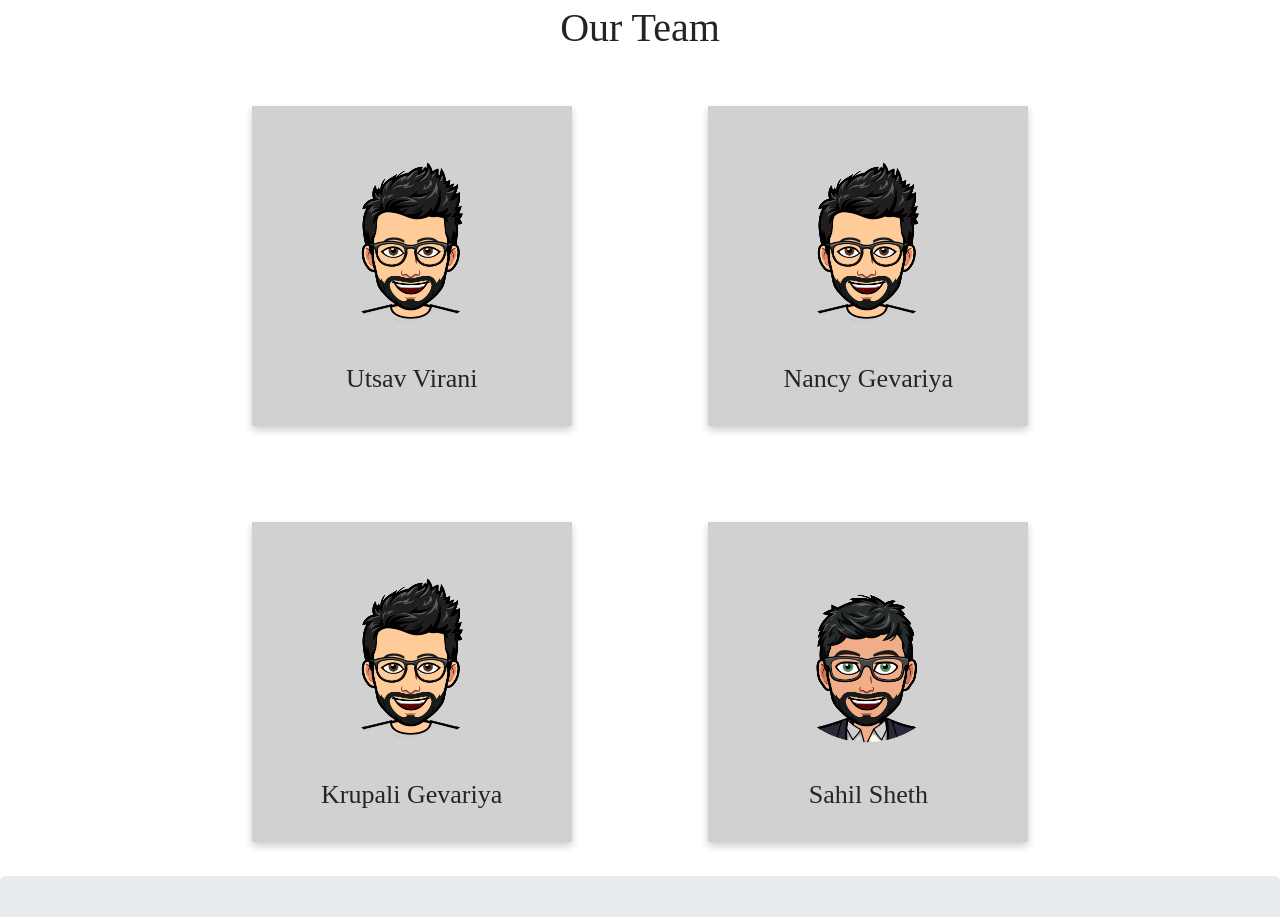
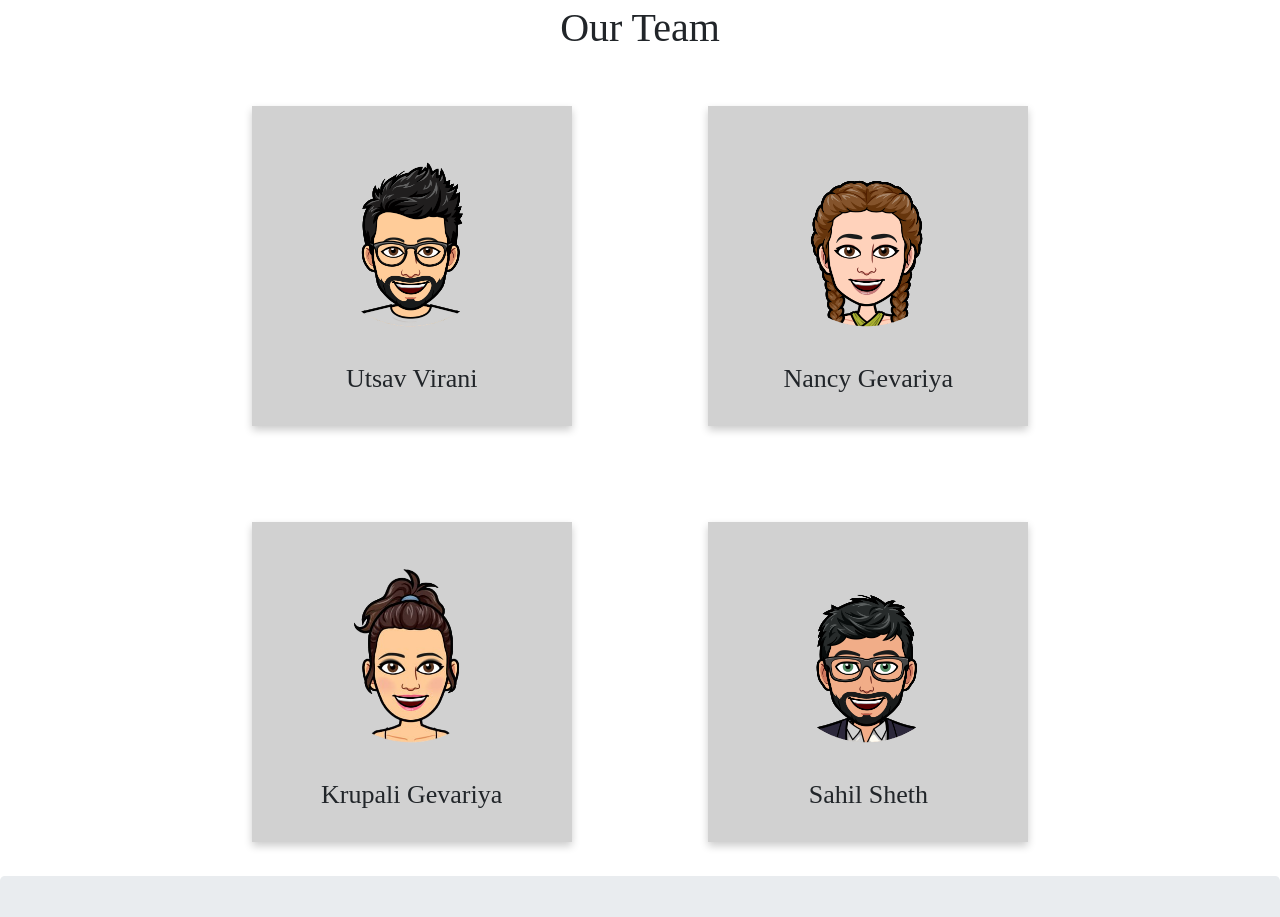
Before and after one commit to Utsav-Virani/root-tree, a React (Create React App) app: page / in a window 1280 px wide. Shown: the part 1660-2577 px from the top of the page. Built offline with nearby package versions, Linux system fonts and the light colour scheme; no server answers; a web font is replaced by a local one.

Commit message:
Team Added

```diff
--- a/src/Components/HomeScreen/Home.module.scss
+++ b/src/Components/HomeScreen/Home.module.scss
@@ -74,6 +74,25 @@ $navBarBgColor: #e9e9e9;
       font-size: 32px;
     }
   }
+
+  .missionContentLoad{
+    padding-left: 10rem;
+    padding-right: 15rem;
+    animation: loadMission .6s linear forwards;
+    span{
+      // font-weight: bold;
+      font-size: 32px;
+    }
+  }
+}
+
+@keyframes loadMission{
+  from{
+    transform: translateY(100px);
+  }
+  to{
+    transform: translateY(0px);
+  }
 }
 
 .ourTeam{
--- a/src/Components/HomeScreen/HomeComponents/TeamDetails.jsx
+++ b/src/Components/HomeScreen/HomeComponents/TeamDetails.jsx
@@ -3,6 +3,8 @@ import Style from './TeamDetails.module.scss';
 
 import uvImg from '../../../Assets/images/logo/UV.png'
 import sahilImg from '../../../Assets/images/logo/Sahil.png'
+import nancyImg from '../../../Assets/images/logo/Nancy.png'
+import krupaliImg from '../../../Assets/images/logo/Krupali.png'
 
 export const TeamDetails = () => {
     return (
@@ -25,7 +27,7 @@ export const TeamDetails = () => {
                         <div className={`${Style.content}`}>
                             <div className={`${Style.contentInner}`}>
                                 <div className={`${Style.cardFront}`}>
-                                    <img src={uvImg} height="200px" className="mb-4" width="200px" alt="" />
+                                    <img src={nancyImg} height="200px" className="mb-4" width="200px" alt="" />
                                     Nancy Gevariya
                                 </div>
                                 <div className={`${Style.cardBack}`}>
@@ -40,7 +42,7 @@ export const TeamDetails = () => {
                         <div className={`${Style.content}`}>
                             <div className={`${Style.contentInner}`}>
                                 <div className={`${Style.cardFront}`}>
-                                    <img src={uvImg} height="200px" className="mb-4" width="200px" alt="" />
+                                    <img src={krupaliImg} height="200px" className="mb-4" width="200px" alt="" />
                                     Krupali Gevariya
                                 </div>
                                 <div className={`${Style.cardBack}`}>
```
Also changed, not shown: src/Assets/images/logo/Krupali.png (added), src/Assets/images/logo/Nancy.png (added).
